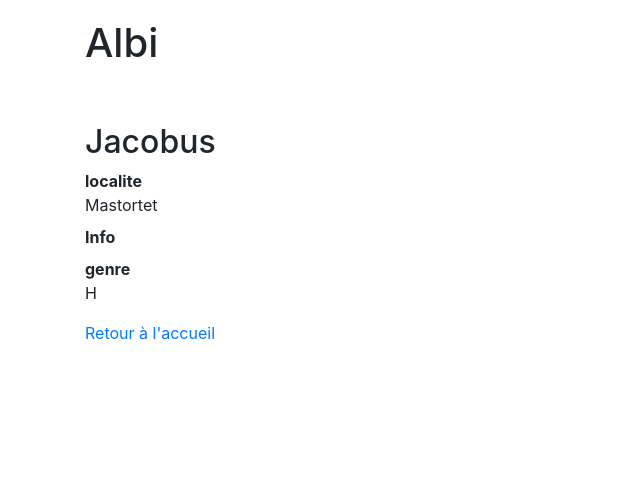
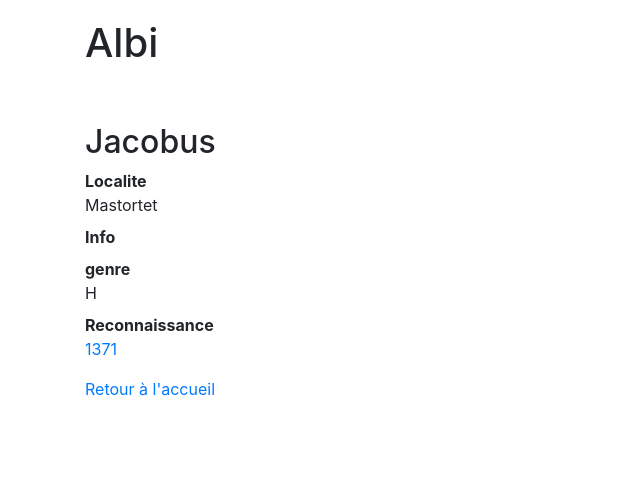
Before and after one commit to Chartes-TNAH/Homines-Devesseti-, a Flask app: page /name/1 in a window 1280 px wide. Shown: the part 301-800 px from the top of the page, without its empty margins (0-640 px from the left). Run offline with Flask 2, Linux system fonts and the light colour scheme; some libraries are stand-ins or nearby versions.

Commit message:
Routes avec id perso

```diff
--- a/Homines_Devesseti/modeles/donnees.py
+++ b/Homines_Devesseti/modeles/donnees.py
@@ -31,8 +31,9 @@ class DetailRedevances(db.Model):
 
 
 class Personnes(db.Model):
+    __tablename__ = 'personnes'
     id = db.Column(db.Integer, unique=True, nullable=False, primary_key=True)
-    id_reconnaissance = db.Column(db.Integer, nullable=False)
+    id_reconnaissance = db.Column(db.Integer, db.ForeignKey('reconnaissances.id_reconnaissance'), nullable=False)
     prenom = db.Column(db.Text)
     nom = db.Column(db.Text)
     localite = db.Column(db.Text)
@@ -40,9 +41,11 @@ class Personnes(db.Model):
     precision_sur_origine = db.Column(db.Text)
     informations_personnelles = db.Column(db.Text)
     represente_par = db.Column(db.Text)
+    reconnaissance = db.relationship("Reconnaissances", back_populates="personne")
 
 
 class Reconnaissances(db.Model):
+    __tablename__ = 'reconnaissances'
     id = db.Column(db.Integer, unique=True, nullable=False, primary_key=True)
     id_reconnaissance = db.Column(db.Integer, unique=True, nullable=False)
     annee = db.Column(db.Integer)
@@ -121,6 +124,7 @@ class Reconnaissances(db.Model):
     Temoin4 = db.Column(db.Text)
     Temoin5 = db.Column(db.Text)
     Accord = db.Column(db.Text)
+    personne = db.relationship("Personnes", back_populates="reconnaissance")
 
 
 class Repertoire(db.Model):
--- a/Homines_Devesseti/routes.py
+++ b/Homines_Devesseti/routes.py
@@ -12,7 +12,7 @@ def accueil():
 
 @app.route("/index")
 def index():
-    return render_template("pages/index.html", nom="Homines Devesseti", recs=recs)
+    return render_template("pages/index.html", nom="Homines Devesseti", recs=recs, hommes=hommes)
 
 @app.route("/name/<int:name_id>")
 def nom(name_id):
@@ -21,7 +21,13 @@ def nom(name_id):
 
 @app.route("/rec/<int:rec_id>")
 def rec(rec_id):
-    return render_template("pages/reconnaissances.html", nom="Homines Devesseti", rec=recs[rec_id - 1])
+    '''J'ai voulu ici créer mes routes non pas en fonction de l'id de la ligne mais d'un id perso que j'ai réutilisé
+    dans d'autres tables et dont j'ai besoin pour faire des renvois internes.
+    La fonction filter permet de retrouver la ligne dont l'id perso correspond à l'id de la route.
+    La fontion list permet de transformer le résultat en liste.
+    La ligne que je cherche en est donc le premier et seul contenu'''
+    reco = list(filter(lambda rec: rec.id_reconnaissance == rec_id, recs))
+    return render_template("pages/reconnaissances.html", nom="Homines Devesseti", rec=reco[0])
 
 @app.route("/recherche")
 def recherche():
--- a/Homines_Devesseti/templates/conteneur.html
+++ b/Homines_Devesseti/templates/conteneur.html
@@ -41,6 +41,9 @@
                 display:block;
                 text-align: center;
             }
+            .jumbotron {
+                background-color: #e9ecef;
+            }
         </style>
     </head>
     <body>
--- a/Homines_Devesseti/templates/pages/noms.html
+++ b/Homines_Devesseti/templates/pages/noms.html
@@ -9,9 +9,10 @@
             <h1>{{homme.nom}}</h1>
             <h2>{{homme.prenom}}</h2>
             <dl>
-                <dt>localite</dt><dd>{{homme.localite}}</dd>
+                <dt>Localite</dt><dd>{{homme.localite}}</dd>
                 <dt>Info</dt><dd>{{homme.information_personnelles}}</dd>
                 <dt>genre</dt><dd>{{homme.genre}}</dd>
+                <dt>Reconnaissance</dt><dd><a href="{{url_for('rec', rec_id=homme.id_reconnaissance)}}">{{homme.id_reconnaissance}}</a></dd>
             </dl>
         {% else %}
             <p>La base de données est en cours de constitution</p>
--- a/Homines_Devesseti/templates/pages/recherche.html
+++ b/Homines_Devesseti/templates/pages/recherche.html
@@ -4,6 +4,11 @@
 
 {% block corps %}
 <h1>{{titre}}</h1>
+<div style="float:right">
+    <figure>
+        <img src="{{url_for('static', filename='images/20200506_161738.jpg')}}" width="250px"/>
+    </figure>
+</div>
 {% if resultats %}
 <p>Il y a {{resultats|length}} hommes qui répondent à votre requête :</p>
 <ul>
--- a/Homines_Devesseti/templates/pages/reconnaissances.html
+++ b/Homines_Devesseti/templates/pages/reconnaissances.html
@@ -11,7 +11,7 @@
             <dl>
                 <dt>statut</dt><dd>{{rec.statut}}</dd>
                 <dt>Info</dt><dd>{{rec.implication_statut}}</dd>
-                <dt>Date</dt><dd>{{rec.annee}}</dd>
+                <dt>Date</dt><dd>{{rec.jour}} {{rec.mois}} {{rec.annee}}</dd>
             </dl>
         {% else %}
             <p>La base de données est en cours de constitution</p>
--- a/Homines_Devesseti/templates/partials/recherche.html
+++ b/Homines_Devesseti/templates/partials/recherche.html
@@ -1,6 +1,6 @@
 <div class="hero jumbotron">
   <div class="container">
-    <form class="form" action="{{url_for("recherche")}}" method="GET">
+    <form class="form" action="{{url_for('recherche')}}" method="GET">
 
     <div class="input-group">
       <input type="search" name="keyword" class="form-control form-control-lg" type="text" placeholder="Faire une recherche">
```
Also changed, not shown: Homines_Devesseti/templates/pages/index.html (+15 -3 lines), 1 other file. Lines whose indentation alone changed are shown as unchanged.
